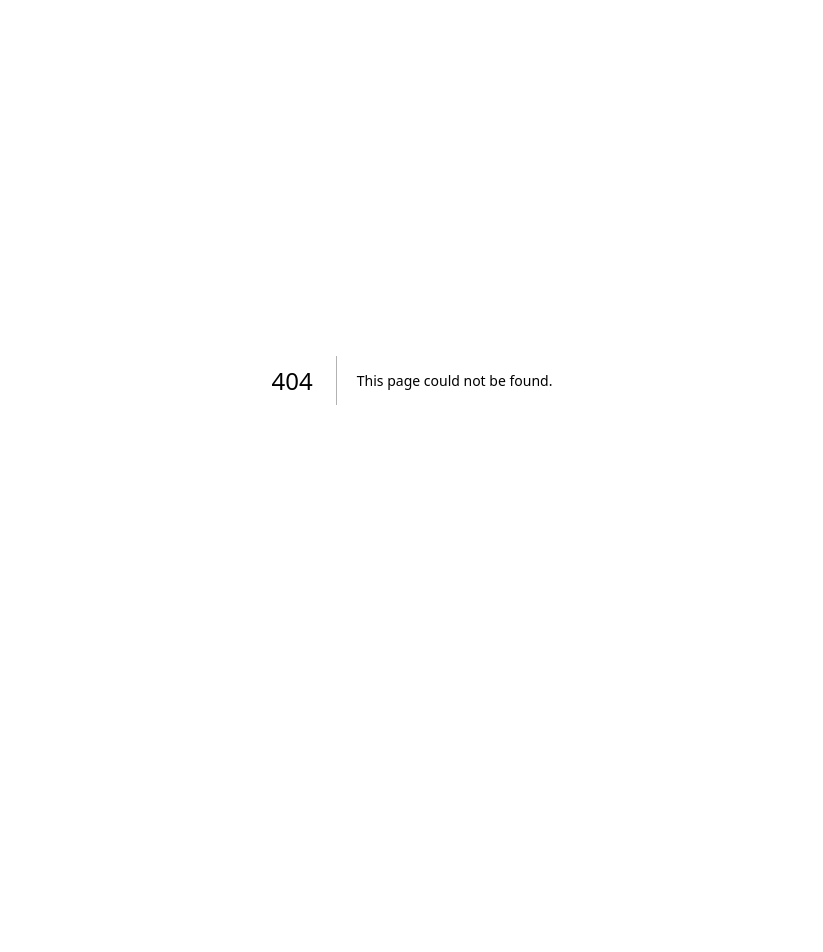
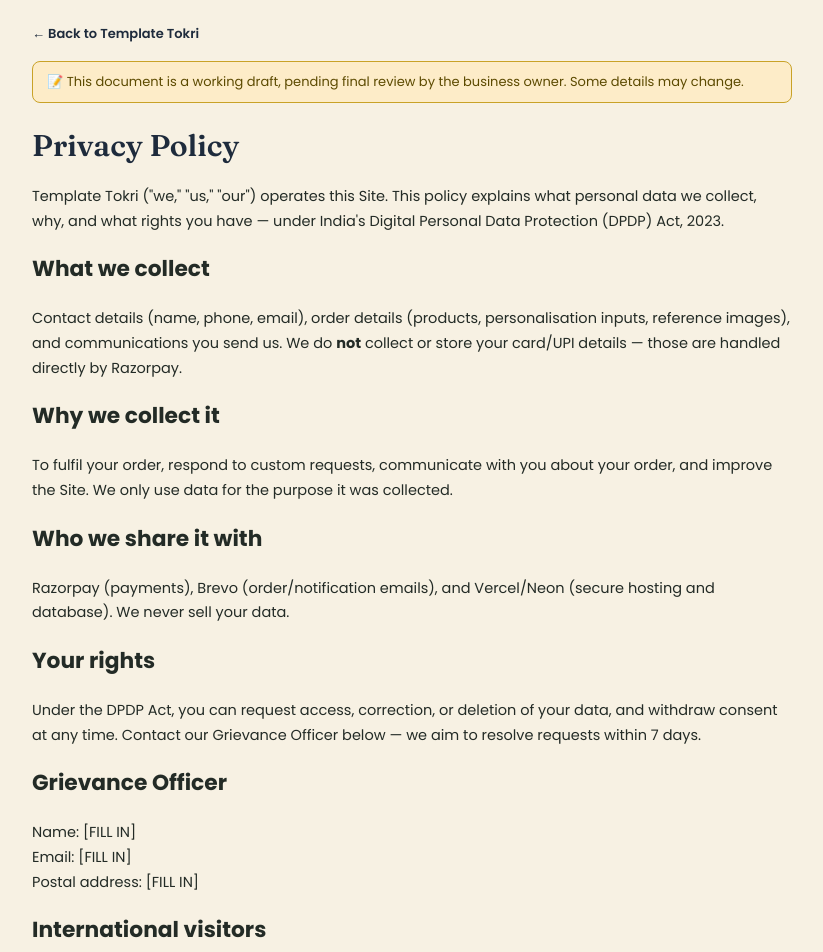
Before and after one commit to santsark/template-tokri, a Next.js app: page /privacy-policy in a window 1280 px wide. Before the commit this address had no page. Shown: the part 20-972 px from the top of the page, without its empty margins (228-1051 px from the left). Before the commit the page ends 800 px from the top, so only its background shows below. Built offline with nearby package versions, Linux system fonts and the light colour scheme.

Commit message:
Add missing policy pages

```diff
--- /dev/null
+++ b/src/app/privacy-policy/page.tsx
@@ -0,0 +1,30 @@
+import { PolicyPage } from '@/components/PolicyPage';
+
+export default function PrivacyPolicyPage() {
+  return (
+    <PolicyPage title="Privacy Policy">
+      <p>Template Tokri ("we," "us," "our") operates this Site. This policy explains what personal data we collect, why, and what rights you have — under India's Digital Personal Data Protection (DPDP) Act, 2023.</p>
+
+      <h2>What we collect</h2>
+      <p>Contact details (name, phone, email), order details (products, personalisation inputs, reference images), and communications you send us. We do <strong>not</strong> collect or store your card/UPI details — those are handled directly by Razorpay.</p>
+
+      <h2>Why we collect it</h2>
+      <p>To fulfil your order, respond to custom requests, communicate with you about your order, and improve the Site. We only use data for the purpose it was collected.</p>
+
+      <h2>Who we share it with</h2>
+      <p>Razorpay (payments), Brevo (order/notification emails), and Vercel/Neon (secure hosting and database). We never sell your data.</p>
+
+      <h2>Your rights</h2>
+      <p>Under the DPDP Act, you can request access, correction, or deletion of your data, and withdraw consent at any time. Contact our Grievance Officer below — we aim to resolve requests within 7 days.</p>
+
+      <h2>Grievance Officer</h2>
+      <p>Name: [FILL IN]<br/>Email: [FILL IN]<br/>Postal address: [FILL IN]</p>
+
+      <h2>International visitors</h2>
+      <p>While anyone can order from Template Tokri, our business and data processing are based in India, and this policy is governed by Indian law.</p>
+
+      <h2>Contact us</h2>
+      <p>For privacy questions: [FILL IN email/phone]</p>
+    </PolicyPage>
+  );
+}
--- /dev/null
+++ b/src/components/PolicyPage.tsx
@@ -0,0 +1,14 @@
+export function PolicyPage({ title, children }: { title: string; children: React.ReactNode }) {
+  return (
+    <div style={{ minHeight: '100vh', background: '#F7F1E3', fontFamily: 'Poppins, sans-serif', padding: '40px 24px' }}>
+      <div style={{ maxWidth: 760, margin: '0 auto' }}>
+        <a href="/" style={{ color: '#1E2B3C', fontSize: 13, fontWeight: 600, textDecoration: 'none' }}>&larr; Back to Template Tokri</a>
+        <div style={{ background: '#FDECC8', border: '1px solid #C9A227', color: '#5c4a00', padding: '10px 14px', borderRadius: 8, fontSize: 13, margin: '16px 0 24px' }}>
+          📝 This document is a working draft, pending final review by the business owner. Some details may change.
+        </div>
+        <h1 style={{ fontFamily: 'Fraunces, serif', fontSize: 30, color: '#1E2B3C', marginBottom: 20 }}>{title}</h1>
+        <div style={{ color: '#232B26', fontSize: 14.5, lineHeight: 1.7 }}>{children}</div>
+      </div>
+    </div>
+  );
+}
```
Also changed, not shown: src/app/delivery-policy/page.tsx (added, +18 -0 lines), src/app/refund-policy/page.tsx (added, +24 -0 lines), src/app/terms-of-use/page.tsx (added, +30 -0 lines).
